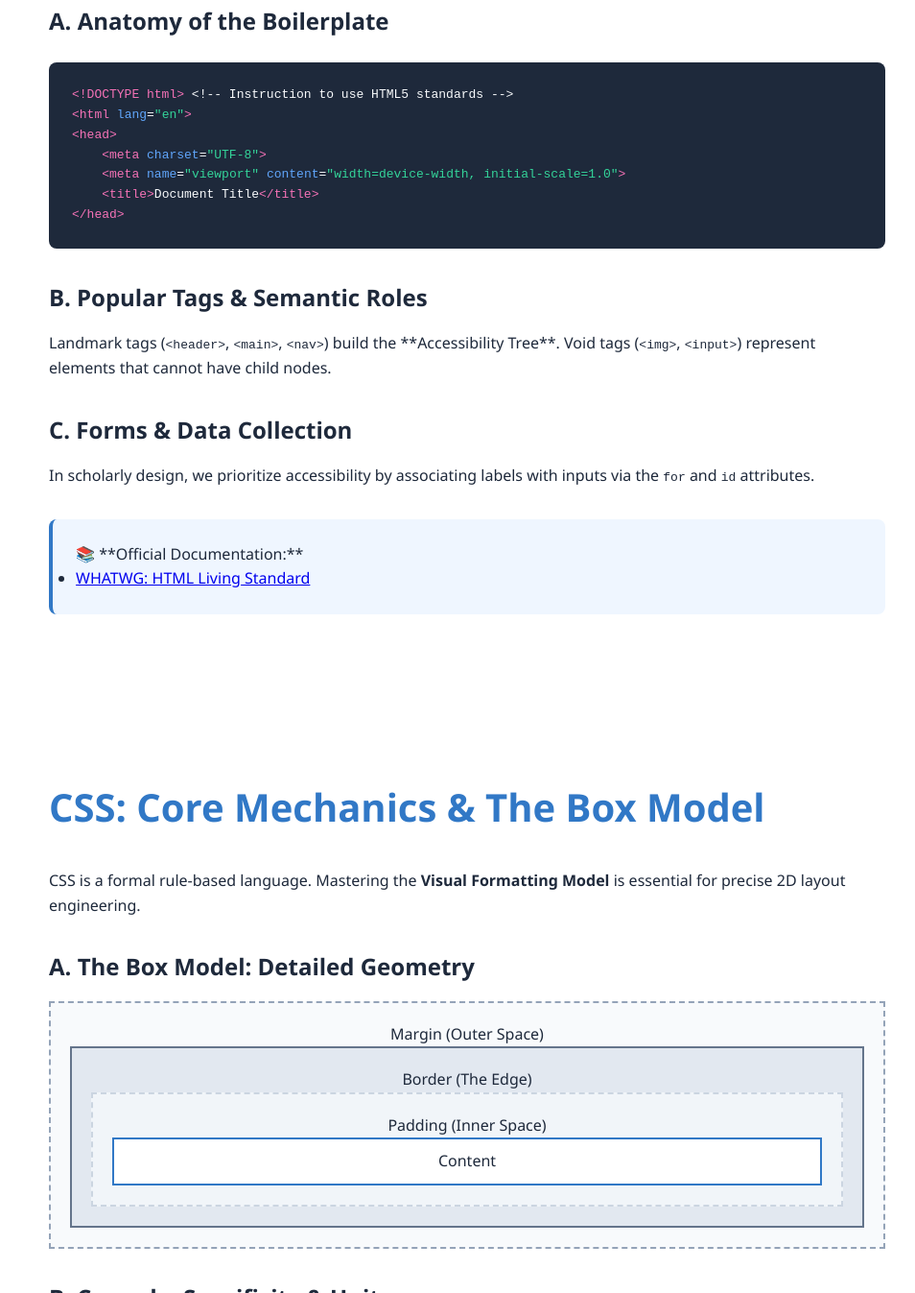
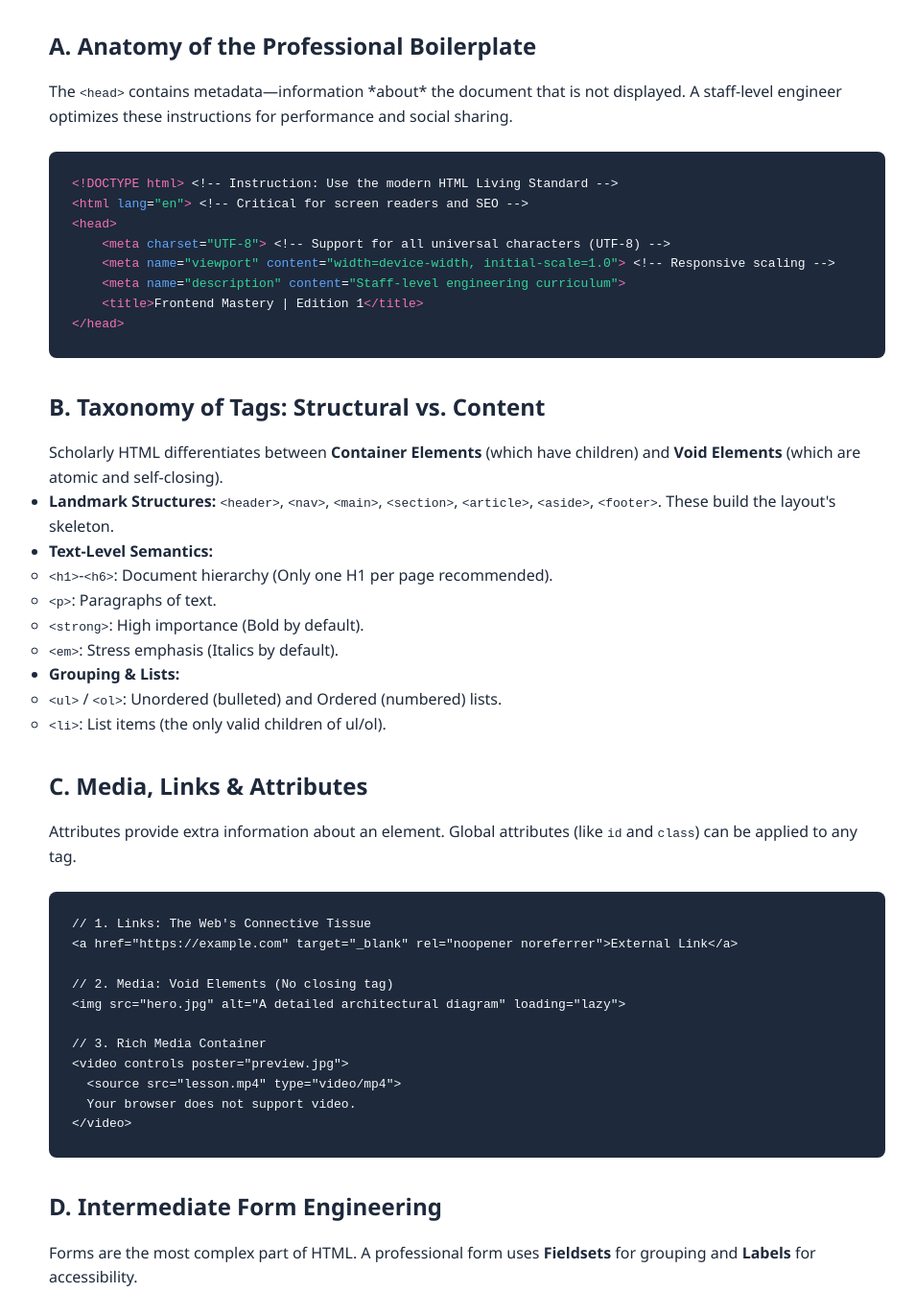
Before and after one commit to mikejhenry/TypescriptTeacher, a plain HTML site: page frontend.html in a window 1280 px wide. Shown: the part 1247-2594 px from the top of the page at 96% size, without its empty margins (293-1247 px from the left). Drawn offline with Linux system fonts and the light colour scheme.

Commit message:
Frontend Mastery: Final surgical merge of initial depth with staff-level architecture. All modules restored.

```diff
--- a/frontend.html
+++ b/frontend.html
@@ -79,32 +79,85 @@
                 </div>
             </section>
 
-            <!-- 2. HTML Foundations -->
+            <!-- 2. HTML Essentials: The Scholarly Perspective on Document Structure -->
             <section id="html-foundations" class="lesson-section">
                 <h2>HTML5: The Structural Semantic Foundation</h2>
-                <p>HTML provides the <strong>Semantic Hierarchy</strong> of a document. It defines <em>what</em> each piece of content is before visual styling is applied.</p>
+                <p>HTML (HyperText Markup Language) is the declarative data model of the web. It defines the <strong>Semantic Hierarchy</strong> of a document, providing the "What" (meaning) before CSS provides the "How" (presentation). A scholar understands that valid HTML is the primary interface for search engines and assistive technologies.</p>
 
-                <h3>A. Anatomy of the Boilerplate</h3>
+                <h3>A. Anatomy of the Professional Boilerplate</h3>
+                <p>The <code>&lt;head&gt;</code> contains metadata—information *about* the document that is not displayed. A staff-level engineer optimizes these instructions for performance and social sharing.</p>
                 <div class="code-block">
-                    <pre><code><span class="keyword">&lt;!DOCTYPE html&gt;</span> <span class="comment">&lt;!-- Instruction to use HTML5 standards --&gt;</span>
-<span class="keyword">&lt;html</span> <span class="type">lang</span>=<span class="string">"en"</span><span class="keyword">&gt;</span>
+                    <pre><code><span class="keyword">&lt;!DOCTYPE html&gt;</span> <span class="comment">&lt;!-- Instruction: Use the modern HTML Living Standard --&gt;</span>
+<span class="keyword">&lt;html</span> <span class="type">lang</span>=<span class="string">"en"</span><span class="keyword">&gt;</span> <span class="comment">&lt;!-- Critical for screen readers and SEO --&gt;</span>
 <span class="keyword">&lt;head&gt;</span>
-    <span class="keyword">&lt;meta</span> <span class="type">charset</span>=<span class="string">"UTF-8"</span><span class="keyword">&gt;</span>
-    <span class="keyword">&lt;meta</span> <span class="type">name</span>=<span class="string">"viewport"</span> <span class="type">content</span>=<span class="string">"width=device-width, initial-scale=1.0"</span><span class="keyword">&gt;</span>
-    <span class="keyword">&lt;title&gt;</span>Document Title<span class="keyword">&lt;/title&gt;</span>
+    <span class="keyword">&lt;meta</span> <span class="type">charset</span>=<span class="string">"UTF-8"</span><span class="keyword">&gt;</span> <span class="comment">&lt;!-- Support for all universal characters (UTF-8) --&gt;</span>
+    <span class="keyword">&lt;meta</span> <span class="type">name</span>=<span class="string">"viewport"</span> <span class="type">content</span>=<span class="string">"width=device-width, initial-scale=1.0"</span><span class="keyword">&gt;</span> <span class="comment">&lt;!-- Responsive scaling --&gt;</span>
+    <span class="keyword">&lt;meta</span> <span class="type">name</span>=<span class="string">"description"</span> <span class="type">content</span>=<span class="string">"Staff-level engineering curriculum"</span><span class="keyword">&gt;</span>
+    <span class="keyword">&lt;title&gt;</span>Frontend Mastery | Edition 1<span class="keyword">&lt;/title&gt;</span>
 <span class="keyword">&lt;/head&gt;</span></code></pre>
                 </div>
 
-                <h3>B. Popular Tags & Semantic Roles</h3>
-                <p>Landmark tags (<code>&lt;header&gt;</code>, <code>&lt;main&gt;</code>, <code>&lt;nav&gt;</code>) build the **Accessibility Tree**. Void tags (<code>&lt;img&gt;</code>, <code>&lt;input&gt;</code>) represent elements that cannot have child nodes.</p>
+                <h3>B. Taxonomy of Tags: Structural vs. Content</h3>
+                <p>Scholarly HTML differentiates between <strong>Container Elements</strong> (which have children) and <strong>Void Elements</strong> (which are atomic and self-closing).</p>
+                <ul>
+                    <li><strong>Landmark Structures:</strong> <code>&lt;header&gt;</code>, <code>&lt;nav&gt;</code>, <code>&lt;main&gt;</code>, <code>&lt;section&gt;</code>, <code>&lt;article&gt;</code>, <code>&lt;aside&gt;</code>, <code>&lt;footer&gt;</code>. These build the layout's skeleton.</li>
+                    <li><strong>Text-Level Semantics:</strong>
+                        <ul>
+                            <li><code>&lt;h1&gt;</code>-<code>&lt;h6&gt;</code>: Document hierarchy (Only one H1 per page recommended).</li>
+                            <li><code>&lt;p&gt;</code>: Paragraphs of text.</li>
+                            <li><code>&lt;strong&gt;</code>: High importance (Bold by default).</li>
+                            <li><code>&lt;em&gt;</code>: Stress emphasis (Italics by default).</li>
+                        </ul>
+                    </li>
+                    <li><strong>Grouping & Lists:</strong>
+                        <ul>
+                            <li><code>&lt;ul&gt;</code> / <code>&lt;ol&gt;</code>: Unordered (bulleted) and Ordered (numbered) lists.</li>
+                            <li><code>&lt;li&gt;</code>: List items (the only valid children of ul/ol).</li>
+                        </ul>
+                    </li>
+                </ul>
 
-                <h3>C. Forms & Data Collection</h3>
-                <p>In scholarly design, we prioritize accessibility by associating labels with inputs via the <code>for</code> and <code>id</code> attributes.</p>
+                <h3>C. Media, Links & Attributes</h3>
+                <p>Attributes provide extra information about an element. Global attributes (like <code>id</code> and <code>class</code>) can be applied to any tag.</p>
+                <div class="code-block">
+                    <pre><code><span class="comment">// 1. Links: The Web's Connective Tissue</span>
+&lt;a href="https://example.com" target="_blank" rel="noopener noreferrer"&gt;External Link&lt;/a&gt;
+
+<span class="comment">// 2. Media: Void Elements (No closing tag)</span>
+&lt;img src="hero.jpg" alt="A detailed architectural diagram" loading="lazy"&gt;
+
+<span class="comment">// 3. Rich Media Container</span>
+&lt;video controls poster="preview.jpg"&gt;
+  &lt;source src="lesson.mp4" type="video/mp4"&gt;
+  Your browser does not support video.
+&lt;/video&gt;</code></pre>
+                </div>
+
+                <h3>D. Intermediate Form Engineering</h3>
+                <p>Forms are the most complex part of HTML. A professional form uses <strong>Fieldsets</strong> for grouping and <strong>Labels</strong> for accessibility.</p>
+                <div class="code-block">
+                    <pre><code><span class="keyword">&lt;form</span> <span class="type">action</span>=<span class="string">"/submit"</span> <span class="type">method</span>=<span class="string">"POST"</span><span class="keyword">&gt;</span>
+  <span class="keyword">&lt;fieldset&gt;</span>
+    <span class="keyword">&lt;legend&gt;</span>User Identity<span class="keyword">&lt;/legend&gt;</span>
+    <span class="keyword">&lt;label</span> <span class="type">for</span>=<span class="string">"username"</span><span class="keyword">&gt;</span>Username:<span class="keyword">&lt;/label&gt;</span>
+    <span class="keyword">&lt;input</span> <span class="type">type</span>=<span class="string">"text"</span> <span class="type">id</span>=<span class="string">"username"</span> <span class="type">name</span>=<span class="string">"user"</span> <span class="type">required</span><span class="keyword">&gt;</span>
+  <span class="keyword">&lt;/fieldset&gt;</span>
+
+  <span class="keyword">&lt;button</span> <span class="type">type</span>=<span class="string">"submit"</span><span class="keyword">&gt;</span>Initialize<span class="keyword">&lt;/button&gt;</span>
+<span class="keyword">&lt;/form&gt;</span></code></pre>
+                </div>
+
+                <div class="pro-tip-box">
+                    <strong>Staff-Level Insight: The Content Model</strong>
+                    <p>Every element belongs to specific categories (Flow, Phrasing, Sectioning). Placing a <code>&lt;h2&gt;</code> inside a <code>&lt;p&gt;</code> is a violation of the <strong>Content Model</strong>; the browser will automatically close the <code>&lt;p&gt;</code> tag before starting the header, leading to "ghost" elements and broken CSS styling. Always validate your nesting logic.</p>
+                </div>
 
                 <div class="note-box">
-                    📚 **Official Documentation:**
+                    📚 **Official Documentation Library:**
                     <ul>
-                        <li><a href="https://html.spec.whatwg.org/multipage/">WHATWG: HTML Living Standard</a></li>
+                        <li><a href="https://html.spec.whatwg.org/multipage/">WHATWG: HTML Living Standard (The Source of Truth)</a></li>
+                        <li><a href="https://developer.mozilla.org/en-US/docs/Web/HTML/Element">MDN: HTML Element Reference</a></li>
+                        <li><a href="https://www.w3.org/WAI/tutorials/forms/">W3C: Form Accessibility Tutorial</a></li>
                     </ul>
                 </div>
             </section>
```
